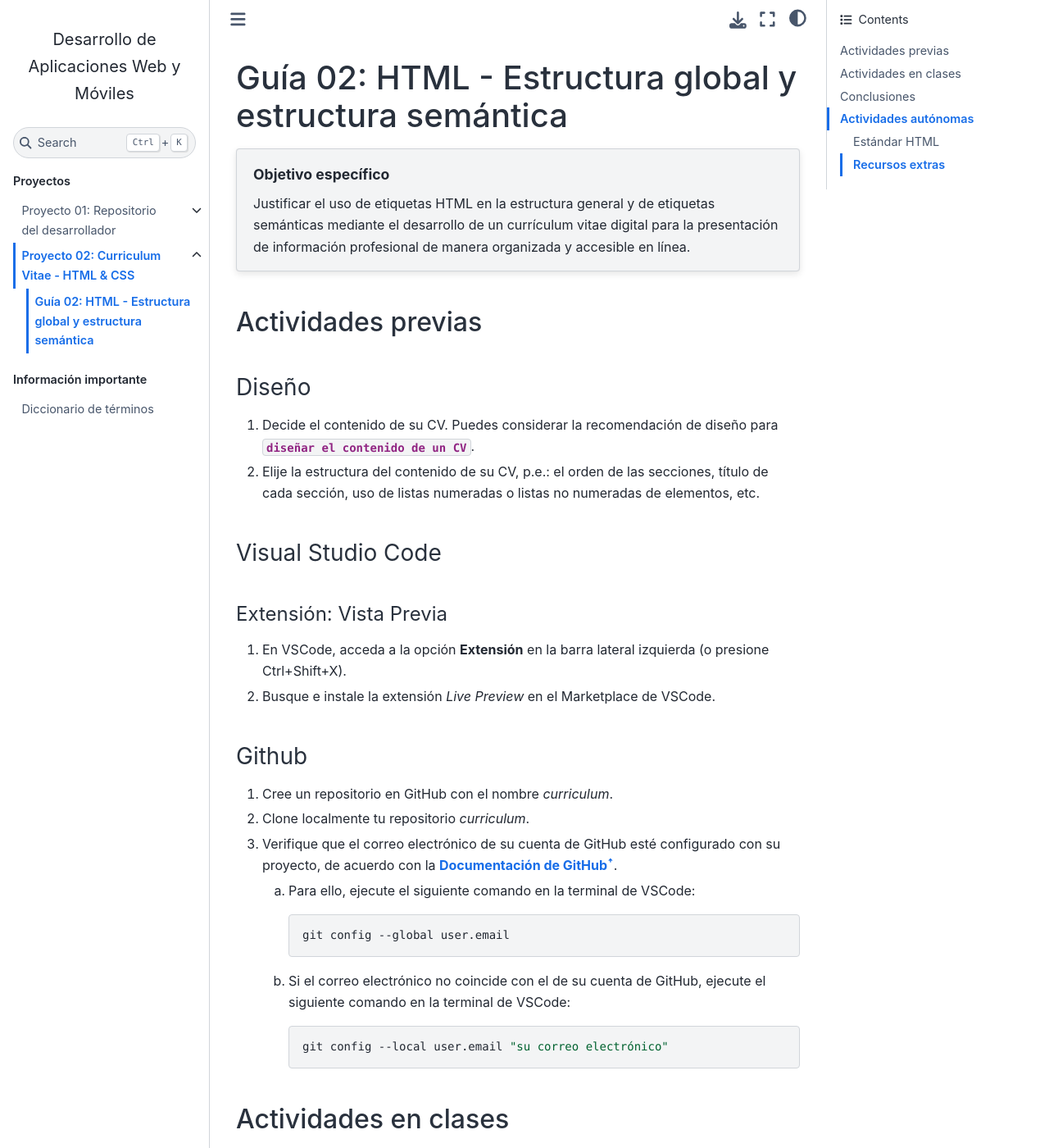
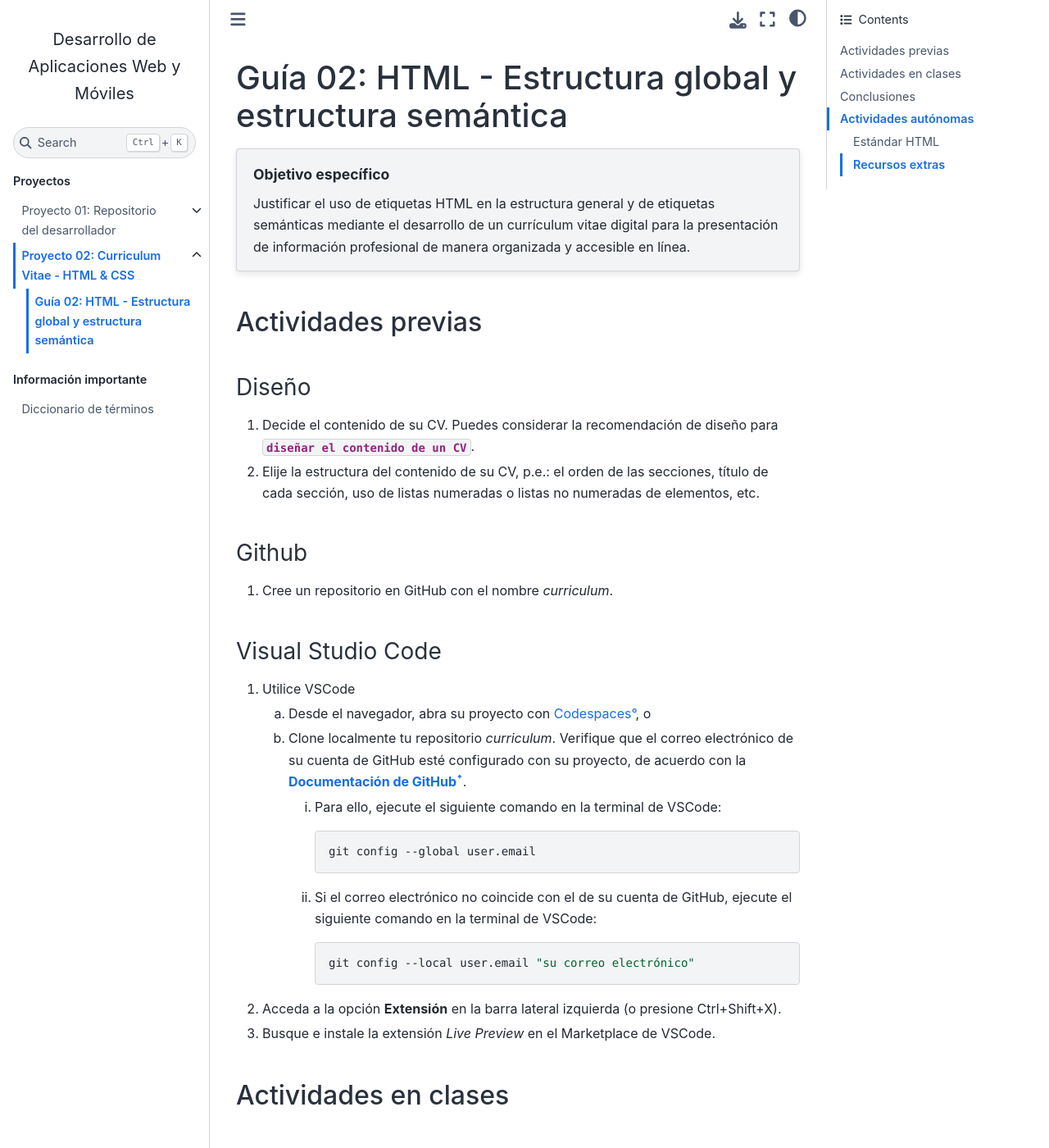
Before and after one commit to DAWMFIEC/DAWM-AI, a Sphinx documentation site: the page built from docs/source/guias/guia02.rst, in a window 1280 px wide and 1400 px high. Shown: the whole window at 82% size. Built offline with Sphinx 7.4.7 and the Sphinx Book theme 1.1.4, drawn with Linux system fonts in a browser that asks for light colours; pages that are not in the unit, such as notebooks, are missing from menus; comment, search, counter and statistics services are not loaded.

Commit message:
codespaces

```diff
--- a/docs/source/guias/guia01.rst
+++ b/docs/source/guias/guia01.rst
@@ -47,11 +47,11 @@ GitHub Pages
 4. Haz clic en **Guardar cambios**.
 5. Una vez que hayas publicado tu sitio, puedes verlo en la siguiente URL:
 
-   .. centered:: :literal:`https://[Tu nombre de usuario].github.io`.
+   .. centered:: :literal:`https://[Tu nombre de usuario].github.io/[Tu nombre de usuario]/`.
 
    .. note::
 
-        Por ejemplo, si tu nombre de usuario es :literal:`juanperez`, la URL de tu sitio será: https://juanperez.github.io
+        Por ejemplo, si tu nombre de usuario es :literal:`juanperez`, la URL de tu sitio será: https://juanperez.github.io/juanperez/
 
 
 Conclusiones
--- a/docs/source/guias/guia02.rst
+++ b/docs/source/guias/guia02.rst
@@ -21,34 +21,33 @@ Diseño
 1. Decide el contenido de su CV. Puedes considerar la recomendación de diseño para :download:`diseñar el contenido de un CV <./pdfs/guia02-disenocv.pdf>`.
 2. Elije la estructura del contenido de su CV, p.e.: el orden de las secciones, título de cada sección, uso de listas numeradas o listas no numeradas de elementos, etc.
 
-Visual Studio Code
-------------------
-
-Extensión: Vista Previa
-^^^^^^^^^^^^^^^^^^^^^^^
-
-1. En VSCode, acceda a la opción **Extensión** en la barra lateral izquierda (o presione Ctrl+Shift+X).
-2. Busque e instale la extensión `Live Preview` en el Marketplace de VSCode.
-
-
 Github
 ------
 
 1. Cree un repositorio en GitHub con el nombre *curriculum*.
-2. Clone localmente tu repositorio *curriculum*.
-3. Verifique que el correo electrónico de su cuenta de GitHub esté configurado con su proyecto, de acuerdo con la `Documentación de GitHub <https://docs.github.com/es/account-and-profile/setting-up-and-managing-your-personal-account-on-github/managing-email-preferences/setting-your-commit-email-address#setting-your-email-address-for-a-single-repository>`_.
 
-   a) Para ello, ejecute el siguiente comando en la terminal de VSCode:
+Visual Studio Code
+------------------
 
-      .. code-block:: bash
+1. Utilice VSCode
 
-         git config --global user.email
+   a) Desde el navegador, abra su proyecto con :term:`Codespaces`, o
+   b) Clone localmente tu repositorio *curriculum*. Verifique que el correo electrónico de su cuenta de GitHub esté configurado con su proyecto, de acuerdo con la `Documentación de GitHub <https://docs.github.com/es/account-and-profile/setting-up-and-managing-your-personal-account-on-github/managing-email-preferences/setting-your-commit-email-address#setting-your-email-address-for-a-single-repository>`_.
 
-   b) Si el correo electrónico no coincide con el de su cuenta de GitHub, ejecute el siguiente comando en la terminal de VSCode:
+      (i) Para ello, ejecute el siguiente comando en la terminal de VSCode:
 
-      .. code-block:: bash
+          .. code-block:: bash
 
-         git config --local user.email "su correo electrónico"
+             git config --global user.email
+
+      (ii) Si el correo electrónico no coincide con el de su cuenta de GitHub, ejecute el siguiente comando en la terminal de VSCode:
+
+           .. code-block:: bash
+
+              git config --local user.email "su correo electrónico"
+
+2. Acceda a la opción **Extensión** en la barra lateral izquierda (o presione Ctrl+Shift+X).
+3. Busque e instale la extensión `Live Preview` en el Marketplace de VSCode.
 
 
 Actividades en clases
--- a/docs/source/informacion/diccionario.rst
+++ b/docs/source/informacion/diccionario.rst
@@ -25,6 +25,9 @@ Diccionario de términos
 
     GitHub
         Plataforma de desarrollo colaborativo que utiliza Git como sistema de control de versiones. Permite alojar proyectos, colaborar con otros desarrolladores y gestionar el código fuente.
+
+    Codespaces
+        Entorno de desarrollo integrado en la nube proporcionado por GitHub. Permite a los desarrolladores trabajar en proyectos directamente desde el navegador, sin necesidad de configurar un entorno local.
 
     Flujos de trabajo
         Conjunto de acciones automatizadas que se ejecutan en respuesta a eventos específicos en un repositorio de GitHub. Los flujos de trabajo se definen en archivos YAML y pueden incluir tareas como la construcción, prueba y despliegue de aplicaciones.
```
